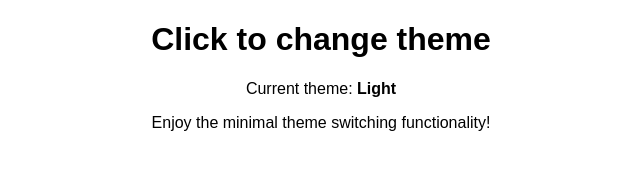
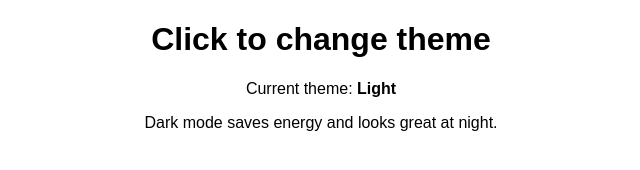
Before and after one commit to QuantumSpectre58/my-website, a plain HTML site: page index.html in a window 1280 px wide. Shown: the full height of the page, 319-959 px from the left. Drawn offline with Linux system fonts and the light colour scheme.

Commit message:
Update index.html

```diff
--- a/index.html
+++ b/index.html
@@ -3,7 +3,7 @@
   <body style="transition:.5s;text-align:center;font-family:sans-serif" data-theme="">
     <h1>Click to change theme</h1>
     <p>Current theme: <span id="theme-status" style="font-weight:bold;">Light</span></p>
-    <p>Enjoy the minimal theme switching functionality!</p>
+    <p>Dark mode saves energy and looks great at night.</p>
     <script>
       document.body.onclick = () => {
         document.documentElement.toggleAttribute('data-theme');
```
